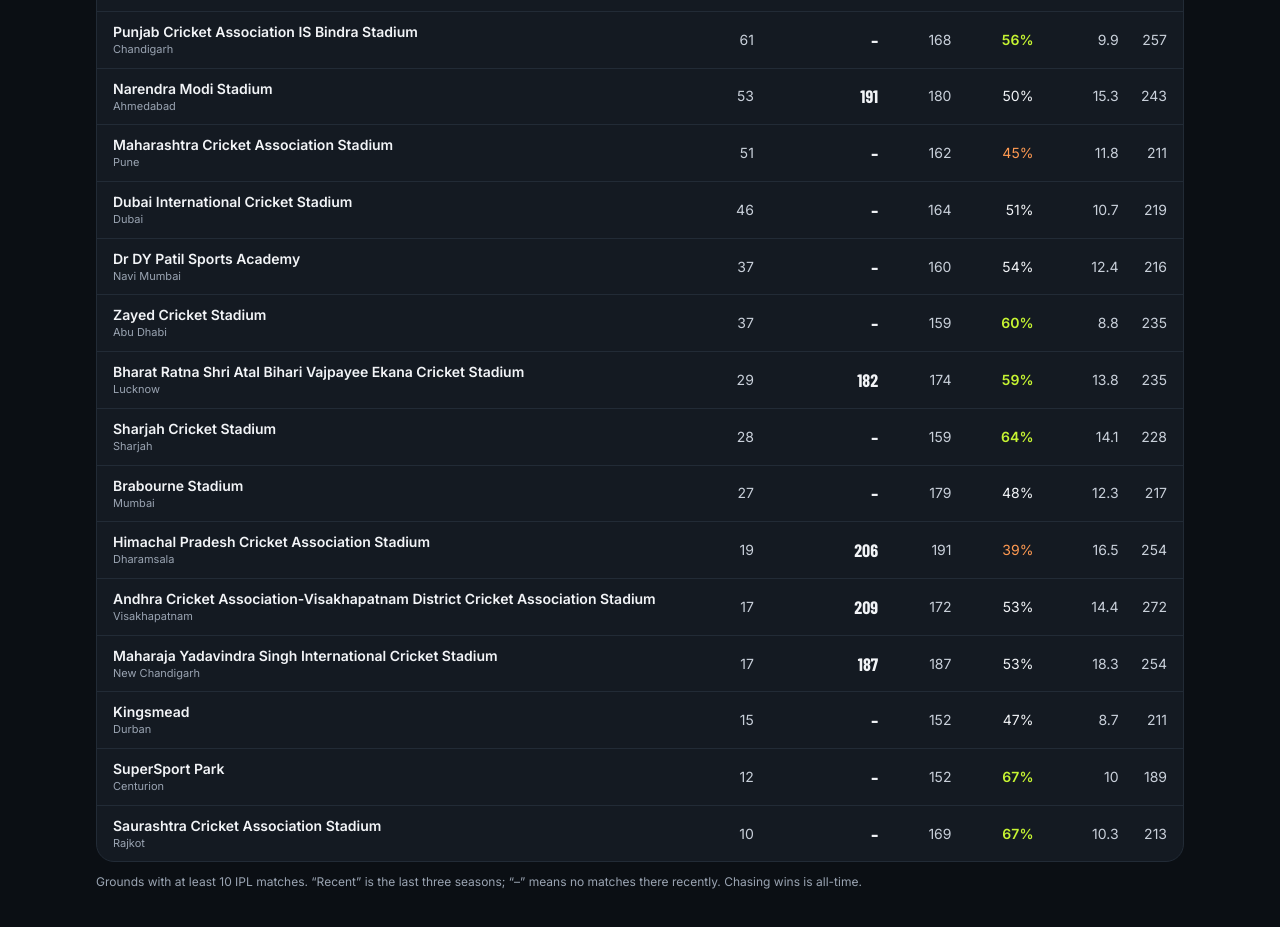
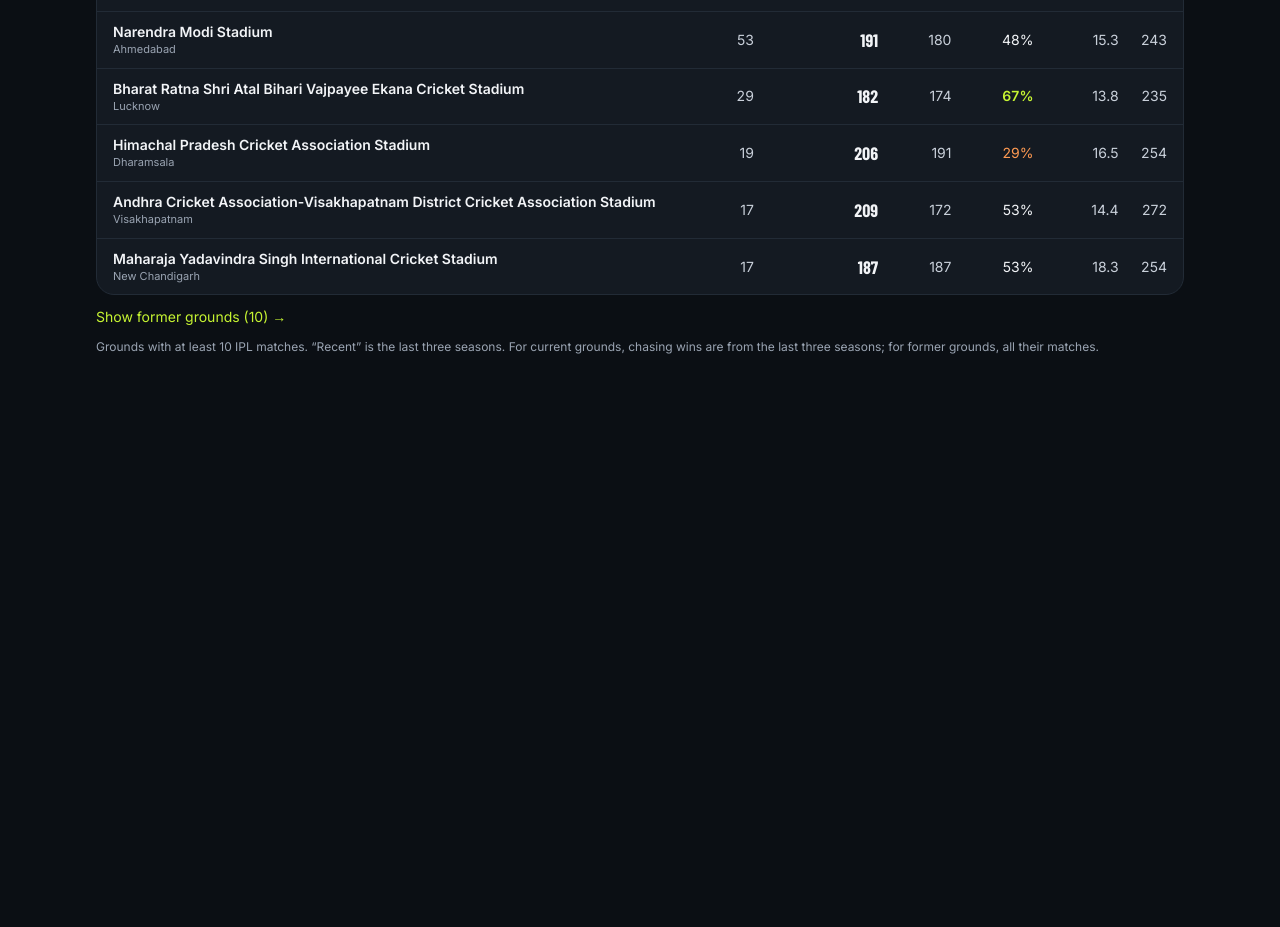
Before and after one commit to yashutd10/matchday-ai, a Next.js app in the folder web/: page /ipl/insights in a window 1280 px wide. Shown: the part 2940-3867 px from the top of the page. After the commit the page ends 3335 px from the top, so only its background shows below. Built offline with nearby package versions, Linux system fonts and the light colour scheme.

Commit message:
IPL insights: current grounds only, former grounds collapsed

```diff
--- a/web/app/ipl/insights/page.tsx
+++ b/web/app/ipl/insights/page.tsx
@@ -1,7 +1,7 @@
 import Link from "next/link";
 import type { Metadata } from "next";
 import { card, main, PageHeader, PlayerName, TeamLink } from "@/components/ipl-ui";
-import { impactText, insights, ipl } from "@/lib/ipl";
+import { impactText, insights, ipl, type Venue } from "@/lib/ipl";
 
 export const metadata: Metadata = { title: "IPL insights" };
 
@@ -104,36 +104,55 @@ export default function IplInsights() {
         {byScore.length > 1 && (
           <p className="text-sm text-soft">Highest-scoring recently: <b className="text-ink">{byScore[0].name}</b> ({byScore[0].recent.avgFirst} average first innings). Lowest: <b className="text-ink">{byScore[byScore.length - 1].name}</b> ({byScore[byScore.length - 1].recent.avgFirst}).</p>
         )}
+        <GroundTable rows={venues.filter((v) => v.recent.matches > 0)} recent />
+        <details className="group/former">
+          <summary className="cursor-pointer list-none text-sm text-lime hover:underline">
+            <span className="group-open/former:hidden">Show former grounds ({venues.filter((v) => v.recent.matches === 0).length}) →</span>
+            <span className="hidden group-open/former:inline">Hide former grounds</span>
+          </summary>
+          <div className="mt-3 flex flex-col gap-3">
+            <p className="text-sm text-soft">Grounds the IPL has used before but not in the last three seasons: South Africa hosted all of 2009 (during India&apos;s general election), the UAE hosted part of 2014, all of 2020 and the second half of 2021, and the 2022 league stage was played only in Mumbai and Pune. Rajkot was home to Gujarat Lions, a franchise that no longer exists, and Punjab Kings have moved from Mohali to the new stadium in New Chandigarh.</p>
+            <GroundTable rows={venues.filter((v) => v.recent.matches === 0)} />
+          </div>
+        </details>
+        <p className="text-xs text-muted">Grounds with at least 10 IPL matches. &ldquo;Recent&rdquo; is the last three seasons. For current grounds, chasing wins are from the last three seasons; for former grounds, all their matches.</p>
+      </section>
+    </main>
+  );
+}
+
+function GroundTable({ rows, recent }: { rows: Venue[]; recent?: boolean }) {
+  return (
     <div className={`${card} overflow-clip`}>
       <table className="w-full text-sm">
         <thead>
           <tr className="text-xs text-muted">
             <th className="py-3 pl-4 text-left font-normal">Ground</th>
             <th className="hidden py-3 text-right font-normal sm:table-cell">Matches</th>
-                <th className="py-3 text-right font-normal" title="Average first-innings score, last three seasons">Avg 1st inns<span className="hidden sm:inline"> (recent)</span></th>
-                <th className="hidden py-3 text-right font-normal md:table-cell">All-time avg</th>
+            {recent && <th className="py-3 text-right font-normal" title="Average first-innings score, last three seasons">Avg 1st inns<span className="hidden sm:inline"> (recent)</span></th>}
+            <th className={`py-3 text-right font-normal ${recent ? "hidden md:table-cell" : ""}`}>All-time avg</th>
             <th className="py-3 text-right font-normal">Chasing wins</th>
             <th className="hidden py-3 text-right font-normal md:table-cell">Sixes a match</th>
             <th className="hidden py-3 pr-4 text-right font-normal sm:table-cell">Highest</th>
           </tr>
         </thead>
         <tbody>
-              {venues.map((v) => (
+          {rows.map((v) => {
+            const chase = recent ? v.recent.chasePct ?? v.chasePct : v.chasePct;
+            return (
               <tr key={v.name} className="border-t border-line">
                 <td className="py-2.5 pl-4"><div className="flex flex-col"><span className="font-semibold">{v.name}</span><span className="text-[11px] text-muted">{v.city}</span></div></td>
                 <td className="hidden py-2.5 text-right text-soft sm:table-cell">{v.matches}</td>
-                  <td className="py-2.5 text-right font-display text-lg font-bold">{v.recent.avgFirst ?? "–"}</td>
-                  <td className="hidden py-2.5 text-right text-soft md:table-cell">{v.avgFirst ?? "–"}</td>
-                  <td className={`py-2.5 pr-4 text-right sm:pr-0 ${(v.chasePct ?? 50) >= 55 ? "font-semibold text-lime" : (v.chasePct ?? 50) <= 45 ? "text-[#ff9a52]" : ""}`}>{v.chasePct ?? "–"}%</td>
+                {recent && <td className="py-2.5 text-right font-display text-lg font-bold">{v.recent.avgFirst ?? "–"}</td>}
+                <td className={`py-2.5 text-right ${recent ? "hidden text-soft md:table-cell" : "font-display text-lg font-bold"}`}>{v.avgFirst ?? "–"}</td>
+                <td className={`py-2.5 pr-4 text-right sm:pr-0 ${(chase ?? 50) >= 55 ? "font-semibold text-lime" : (chase ?? 50) <= 45 ? "text-[#ff9a52]" : ""}`}>{chase ?? "–"}%</td>
                 <td className="hidden py-2.5 text-right text-soft md:table-cell">{v.sixesPerMatch}</td>
                 <td className="hidden py-2.5 pr-4 text-right text-soft sm:table-cell">{v.highest}</td>
               </tr>
-              ))}
+            );
+          })}
         </tbody>
       </table>
     </div>
-        <p className="text-xs text-muted">Grounds with at least 10 IPL matches. “Recent” is the last three seasons; “–” means no matches there recently. Chasing wins is all-time.</p>
-      </section>
-    </main>
   );
 }
```
Lines whose indentation alone changed are shown as unchanged.
